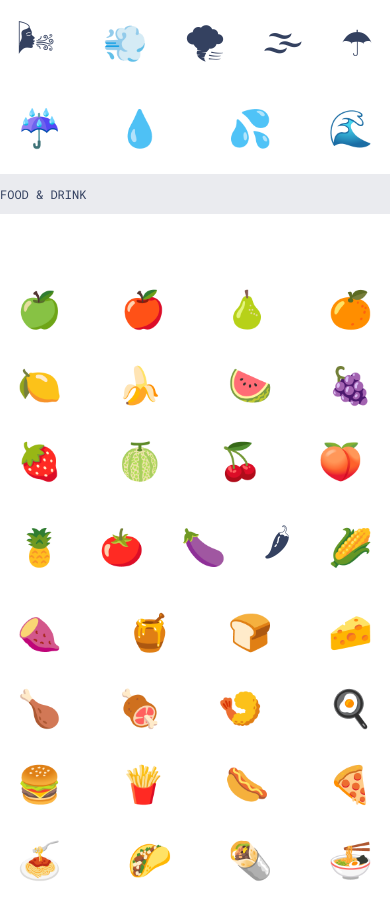
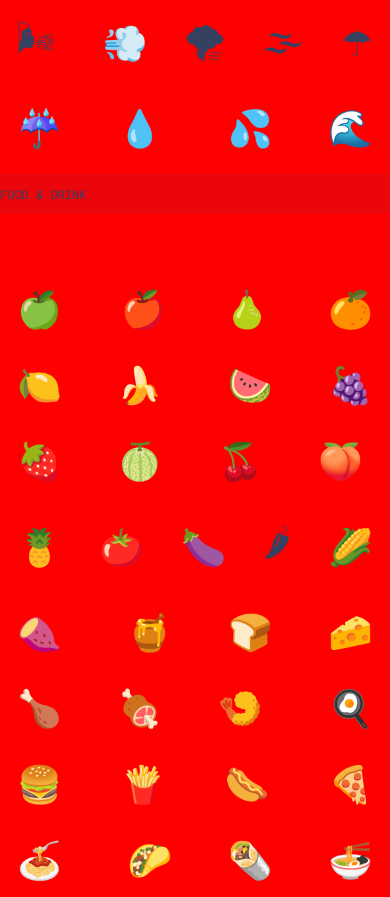
Before and after one commit to Baldauf/copymoji, a website: page index.html in a window 390 px wide. Shown: the part 7207-8104 px from the top of the page. Drawn offline with nearby package versions, Linux system fonts and the light colour scheme; some packages are replaced by stand-ins of ours; a script that the page names is missing.

Commit message:
mobile example

```diff
--- a/style/scss/modules/category.scss
+++ b/style/scss/modules/category.scss
@@ -6,6 +6,11 @@
 // Category
 
 @include B(category) {
+  background: red;
+
+  @include media(">=tablet") {
+    background: none;
+  }
   @include E(label) {
     @include flex($align:center);
     width: 100%;
```
Also changed, not shown: style/css/main.css.
